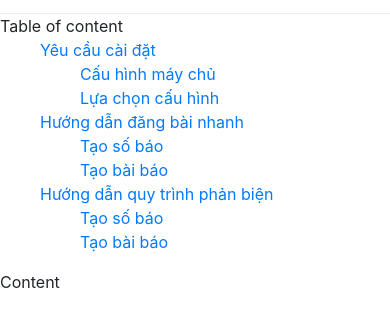
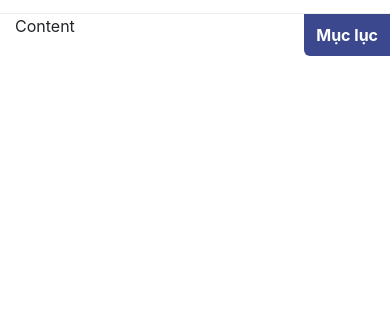
Before and after one commit to maytinhdibo/vojs.vn, a website: page pages/guide.html in a window 390 px wide. Shown: the part 59-386 px from the top of the page. Drawn offline with nearby package versions, Linux system fonts and the light colour scheme; files that its build step writes are made by us from their sources; files whose address does not match are found by name.

Commit message:
guide mobile and some fix home

```diff
--- a/data/guideData.json
+++ b/data/guideData.json
@@ -1,43 +1,68 @@
-{ "section":
-[{
+{
+    "section": [
+        {
             "name": "Yêu cầu cài đặt",
             "idSection": "#section_1",
-    "chapter": [{
-        "name" : "Cấu hình máy chủ",
+            "chapter": [
+                {
+                    "name": "Cấu hình máy chủ",
                     "idChapter": "#chapter_1_1",
                     "data": "a.txt"
                 },
                 {
-        "name" : "Lựa chọn cấu hình",
+                    "name": "Lựa chọn cấu hình",
                     "idChapter": "#chapter_1_2",
-        "data" : "b.txt"
-    }]
+                    "data": "b.txt"
+                }
+            ]
         },
         {
             "name": "Hướng dẫn đăng bài nhanh",
             "idSection": "#section_2",
-    "chapter": [{
-        "name" : "Tạo số báo",
+            "chapter": [
+                {
+                    "name": "Tạo số báo",
                     "idChapter": "#chapter_2_1",
                     "data": "b.txt"
                 },
                 {
-        "name" : "Tạo bài báo",
+                    "name": "Tạo bài báo",
                     "idChapter": "#chapter_2_2",
-        "data" : "a.txt"
-    }]
-},{
+                    "data": "a.txt"
+                }
+            ]
+        },
+        {
             "name": "Hướng dẫn quy trình phản biện",
             "idSection": "#section_3",
-    "chapter": [{
-        "name" : "Tạo số báo",
+            "chapter": [
+                {
+                    "name": "Tạo số báo",
                     "idChapter": "#chapter_3_1",
                     "data": "a.txt"
                 },
                 {
-        "name" : "Tạo bài báo",
+                    "name": "Tạo bài báo",
                     "idChapter": "#chapter_3_2",
-        "data" : "a.txt"
-    }]
-}]
+                    "data": "a.txt"
                 }
+            ]
+        },
+        {
+            "name": "Các câu hỏi thường gặp",
+            "idSection": "#section_3",
+            "chapter": [
+                {
+                    "name": "Tạo số báo",
+                    "idChapter": "#chapter_3_1",
+                    "data": "a.txt"
+                },
+                {
+                    "name": "Tạo bài báo",
+                    "idChapter": "#chapter_3_2",
+                    "data": "a.txt"
+                }
+            ]
+        }
+    ]
+}
--- a/js/guide.js
+++ b/js/guide.js
@@ -1,17 +1,17 @@
 var obj;
-async function renderMenu(){
+async function renderMenu() {
     await fetch('/data/guideData.json')
         .then(response => response.text())
         .then(data => {
             obj = JSON.parse(data);
-            for(i=0;i<obj.section.length;i++){
+            for (i = 0; i < obj.section.length; i++) {
                 paraSection = document.querySelector("#menu ul");
-                child = createMenuItem(obj.section[i].idSection,"section",obj.section[i].name);
+                child = createMenuItem(obj.section[i].idSection, "section", obj.section[i].name);
 
-                for(j=0;j<obj.section[i].chapter.length;j++){
+                for (j = 0; j < obj.section[i].chapter.length; j++) {
                     paraChapter = document.createElement("ul");
                     // paraChapter.classList.add("navbar-nav");
-                    chapterMenu = createMenuItem(obj.section[i].chapter[j].idChapter,"chapter",obj.section[i].chapter[j].name);
+                    chapterMenu = createMenuItem(obj.section[i].chapter[j].idChapter, "chapter", obj.section[i].chapter[j].name);
                     paraChapter.appendChild(chapterMenu);
                     child.appendChild(paraChapter);
                 }
@@ -22,49 +22,52 @@ async function renderMenu(){
 }
 
 
-function createMenuItem(hrefValue,className,text, isClick = 'false'){
+function createMenuItem(hrefValue, className, text, isClick = 'false') {
     li = document.createElement("li");
     a = document.createElement("a");
     // setAttribute("class","nav-item",li);
-    setAttribute("href",hrefValue,a);
-    setAttribute("class",className,a);
+    setAttribute("href", hrefValue, a);
+    setAttribute("class", className, a);
     // a.classList.add("nav-link");
-    setAttribute("isClick",isClick,a);
+    setAttribute("isClick", isClick, a);
     var textnode = document.createTextNode(text);         // Create a text node
     a.appendChild(textnode);
     li.appendChild(a);
     return li;
 
 }
-function setAttribute(nameAttribute,valueAttribute,element){
+function setAttribute(nameAttribute, valueAttribute, element) {
     var att = document.createAttribute(nameAttribute);
     att.value = valueAttribute;
     element.setAttributeNode(att);
 }
-document.addEventListener("DOMContentLoaded", async function(event) {
+document.addEventListener("DOMContentLoaded", async function (event) {
     window.onload = await renderMenu();
     const sections = document.querySelectorAll("#menu .section");
     const chapters = document.querySelectorAll("#menu .chapter");
     sections.forEach(section => {
         section.addEventListener("click", function (evt) {
             sectionId = section.getAttribute("href").slice(9);
-                chapterId = "#chapter_"+sectionId+"_1";
+            chapterId = "#chapter_" + sectionId + "_1";
 
         });
     });
     chapters.forEach(chapter => {
         chapter.addEventListener("click", function (evt) {
-                for( i = 0 ; i< chapters.length ; i++)
-                {
-                    if(chapters[i].getAttribute("isClick") == "true"){
+            for (i = 0; i < chapters.length; i++) {
+                if (chapters[i].getAttribute("isClick") == "true") {
                     chapters[i].classList.remove("red")
-                        chapters[i].setAttribute("isClick","false");
+                    chapters[i].setAttribute("isClick", "false");
                 }
             }
+
             chapter.classList.add("red");
-                chapter.setAttribute("isClick","true");
+            chapter.setAttribute("isClick", "true");
             datafile = chapter.getAttribute("href").slice(1);
-                path = '/guides/'+ datafile+'.txt'
+            path = '/guides/' + datafile + '.txt'
+
+            closeMenu();
+
             fetch(path)
                 .then(response => response.text())
                 .then(data => {
@@ -73,3 +76,11 @@ document.addEventListener("DOMContentLoaded", async function(event) {
         })
     });
 });
+
+function openMenu() {
+    document.querySelector(".guide #menu").style.right = "0";
+}
+
+function closeMenu() {
+    document.querySelector(".guide #menu").removeAttribute("style");
+}
--- a/pages/guide.html
+++ b/pages/guide.html
@@ -23,9 +23,13 @@
 
 <body>
     @@include('../layouts/header.html')
-    <div class="row">
+    <div class="row guide">
+        <span onclick="openMenu()" class="toc-btn">Mục lục</span>
         <div id="menu" class="col-md-3">
-            <div>Table of content</div>
+            <div class="toc-header">
+                Mục lục
+                <span class="close-btn" onclick="closeMenu()"><i class="fas fa-times"></i></span>
+            </div>
             <ul>
             </ul>
 
--- a/styles/scss/guide.scss
+++ b/styles/scss/guide.scss
@@ -1,20 +1,102 @@
+.guide {
+    height: calc(100vh - 73px);
+    margin: 0 !important;
+
+    #content {
+        height: 100%;
+    }
+
+    .toc-btn {
+        display: none;
+    }
+
     #menu {
+        height: 100%;
+        border-right: 1px solid #eee;
+        background-color: #fdfefe;
+        padding: 0;
 
+        .toc-header {
+            font-weight: 700;
+            padding: 9px 12px;
+            text-align: center;
+            .close-btn{
+                display: none;
             }
-#menu {
-    .title{
+        }
+
+        .title {
             font-weight: 700;
         }
+
+
+        .red {
+            background-color: var(--primary-color);
+            color: white;
         }
-.red {
-    background-color: red;
-    color :white;
-}
+
         ul {
             list-style: none;
+            padding: 0;
         }
+
+        a {
+            color: var(--text-color);
+
+            &:hover {
+                text-decoration: none;
+            }
+        }
+
         .section {
+            display: block;
+            background: rgba(167, 167, 167, 0.3);
+            font-weight: 700;
+            padding: 6px;
+
             li {
                 margin: 0em;
             }
         }
+
+        .chapter {
+            display: block;
+            padding: 9px;
+        }
+    }
+}
+
+@media only screen and (max-width: 767px) {
+    .guide {
+        position: relative;
+
+        #menu {
+            border: none;
+            position: absolute;
+            top: 0;
+            z-index: 1;
+            right: 100%;
+            transition: 0.5s;
+            .toc-header{
+                .close-btn{
+                    display: block;
+                    float: right;
+                }
+            }
+        }
+
+        .toc-btn {
+            background: var(--primary-color);
+            position: absolute;
+            display: block;
+            padding: 9px 12px;
+            cursor: pointer;
+            right: 0;
+            top: 0;
+            color: var(--white);
+            font-weight: 700;
+            border-radius: 0 0 0 6px;
+            z-index: 1;
+        }
+    }
+}
--- a/styles/scss/style.scss
+++ b/styles/scss/style.scss
@@ -243,10 +243,11 @@ p {
     background: var(--primary-color);
     color: var(--white);
     border-color: var(--primary-color);
-
+    box-shadow: 0 0 4px rgba(0, 0, 0, 0.1);
+    transition: 0.25s;
     &:hover {
         color: var(--white);
-        box-shadow: 0 0 5px rgba(0, 0, 0, 0.25);
+        box-shadow: 0 0 6px rgba(0, 0, 0, 0.35);
     }
 
     &:active {
```
Also changed, not shown: pages/index.html (+7 -2 lines). Lines whose indentation alone changed are shown as unchanged.
